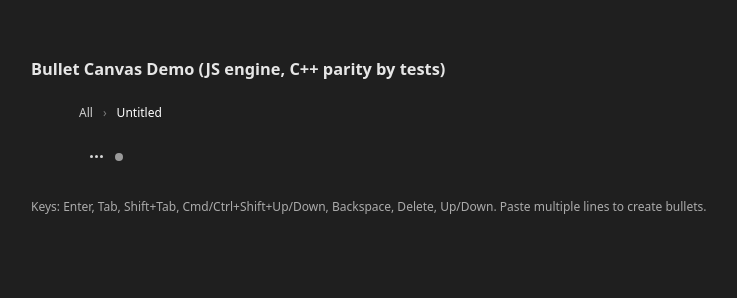
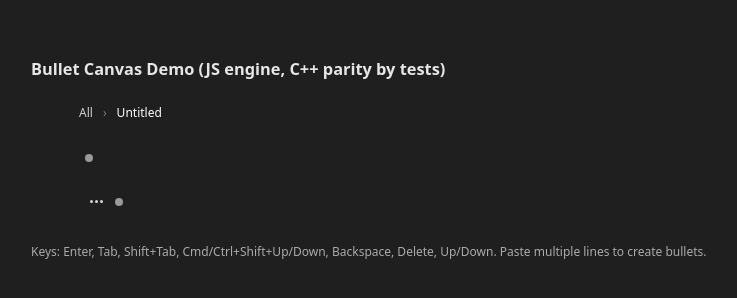
Before and after one commit to nodesman/infinite-clip, a plain HTML site: page web/demo/index.html in a window 1280 px wide. Both pictures are taken after a click on the element 328 px from the left and 156 px from the top of the page. Shown: the whole page, without its empty margins (209-946 px from the left). Drawn offline with Linux system fonts and the light colour scheme.

Commit message:
Drill-down UX: heading for scoped root; Enter on heading creates child; auto-create empty child on drill; breadcrumbs; guide anchors include heading glyph

```diff
--- a/web/demo/demo.js
+++ b/web/demo/demo.js
@@ -39,6 +39,22 @@ function insertEmptySiblingAfter(state, id){
   state.nodes[nid] = { id: nid, parentId: node.parentId, text:'', children: [] };
   const sibs = siblingsRef(state, id); const idx = sibs.indexOf(id); sibs.splice(idx+1,0,nid);
   setFocus(state, nid, 0);
+}
+
+function appendEmptyChild(state, parentId){
+  const nid = newId();
+  state.nodes[nid] = { id: nid, parentId, text:'', children: [] };
+  state.nodes[parentId].children.push(nid);
+  setFocus(state, nid, 0);
+  return nid;
+}
+
+function ensureTrailingEmptyChild(state, parentId){
+  const ch = state.nodes[parentId].children;
+  if (ch.length === 0) return appendEmptyChild(state, parentId);
+  const lastId = ch[ch.length - 1];
+  if ((state.nodes[lastId].text || '').length > 0) return appendEmptyChild(state, parentId);
+  return null;
 }
 
 function splitAtCaret(state, id, caret){
@@ -124,7 +140,29 @@ function render() {
     });
   }
   container.appendChild(bc);
-  (state.scopeRootId ? [state.scopeRootId] : state.rootOrder).forEach(id => renderNode(container, id, 0));
+  if (state.scopeRootId && state.nodes[state.scopeRootId]) {
+    // Heading row for scoped root
+    const hid = state.scopeRootId;
+    const heading = document.createElement('div'); heading.className='heading'; heading.dataset.id = hid;
+    const indentSpacer = document.createElement('div'); indentSpacer.className='indent';
+    const glyph = document.createElement('div'); glyph.className='glyph'; // anchor for guides
+    const htext = document.createElement('div'); htext.className='heading-text'; htext.contentEditable = 'true'; htext.textContent = state.nodes[hid].text || '';
+    heading.appendChild(indentSpacer); heading.appendChild(glyph); heading.appendChild(htext);
+    container.appendChild(heading);
+    // Enter on heading creates a new child and focuses it
+    htext.addEventListener('keydown', (e)=>{
+      if (e.key === 'Enter'){
+        e.preventDefault();
+        const nid = appendEmptyChild(state, hid);
+        renderAndFocus(nid, 0);
+      }
+    });
+    htext.addEventListener('input', ()=>{ state.nodes[hid].text = htext.textContent || ''; });
+    // Render children at depth 0
+    state.nodes[hid].children.forEach(id => renderNode(container, id, 0));
+  } else {
+    state.rootOrder.forEach(id => renderNode(container, id, 0));
+  }
   app.appendChild(container);
   // Defer guide measurement until nodes are in the document
   requestAnimationFrame(drawGuides);
@@ -147,7 +185,12 @@ function renderNode(parent, id, depth){
   parent.appendChild(row);
 
   // Clicking the glyph drills down (promote to scope root)
-  glyph.addEventListener('click', () => { state.scopeRootId = id; render(); });
+  glyph.addEventListener('click', () => {
+    state.scopeRootId = id;
+    const nid = ensureTrailingEmptyChild(state, id);
+    render();
+    if (nid) renderAndFocus(nid, 0);
+  });
 
   // On focus, just update state; do NOT re-render here or we will lose focus
   text.addEventListener('focus', () => { setFocus(state, id, node.text.length); });
@@ -266,7 +309,7 @@ function drawGuides(){
     while (ac) { chain.unshift(ac); ac = state.nodes[ac].parentId; }
     chain.forEach(aid => {
       if (!nextSiblingId(state, aid)) return; // only draw continuation
-      const ag = document.querySelector(`.row[data-id="${aid}"] .glyph`);
+      const ag = document.querySelector(`.row[data-id="${aid}"] .glyph, .heading[data-id="${aid}"] .glyph`);
       if (!ag) return;
       const gr = ag.getBoundingClientRect();
       const centerX = gr.left + gr.width/2 - rowRect.left + GUIDE_OFFSET;
--- a/web/demo/index.html
+++ b/web/demo/index.html
@@ -31,6 +31,10 @@
       .crumb:hover { background: rgba(255,255,255,0.06); }
       .crumb.current { color: #ffffff; cursor: default; }
       .crumb-sep { opacity:0.6; }
+      .heading { display:flex; align-items:center; padding: 10px 10px 4px 10px; margin-left: 0; }
+      .heading .indent { width: var(--root-left-pad); }
+      .heading .glyph { margin-right: var(--glyph-gap); }
+      .heading-text { font-size: 18px; font-weight: 600; outline: none; flex: 1 1 auto; }
       .row { display: flex; align-items: center; padding: 12px 10px; border-radius: 6px; position: relative; }
       .row:hover { background: rgba(255,255,255,0.03); }
       /* Indent guides overlay */
```
Also changed, not shown: test11.jpg (added).
